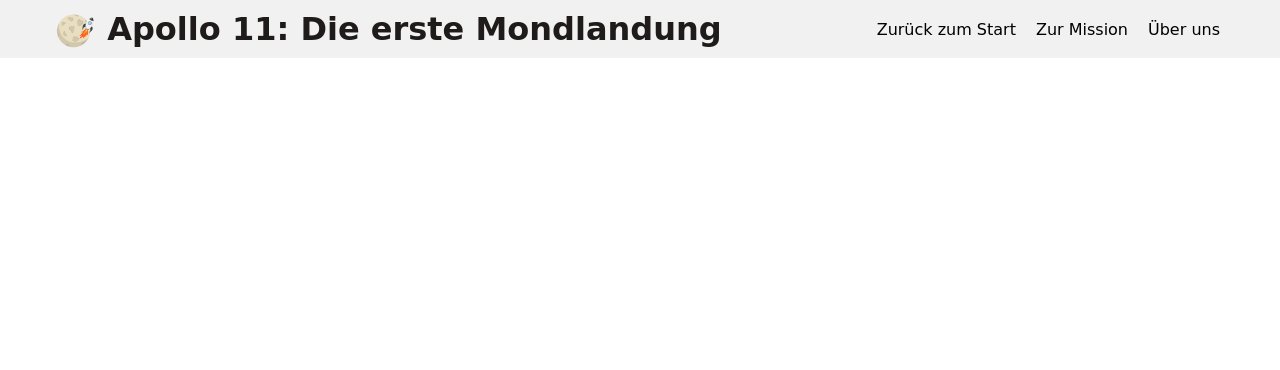
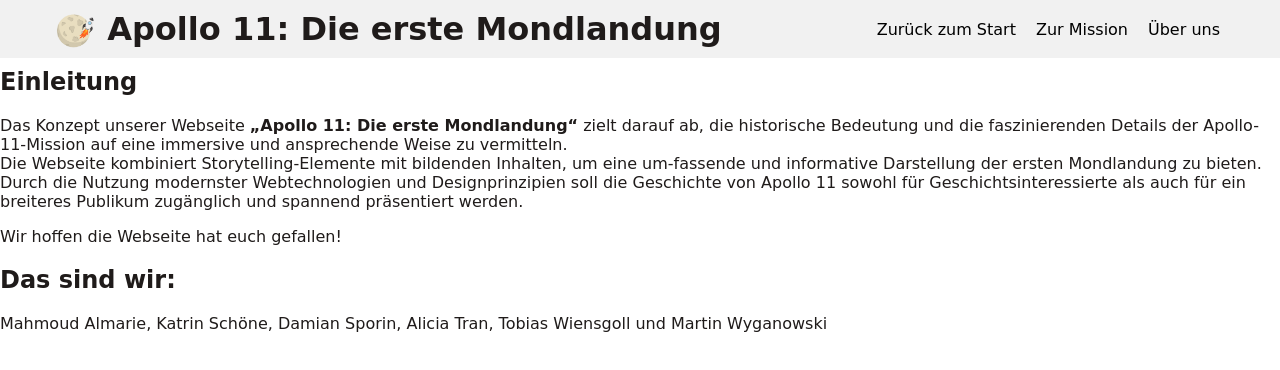
Before and after one commit to TobiasWiensgoll/ApolloParallax, a plain HTML site: page form.html in a window 1280 px wide. Shown: the top 370 px of the page. Drawn offline with nearby package versions, Linux system fonts and the light colour scheme; a web font is replaced by a local one.

Commit message:
Form vervollständigt

```diff
--- a/form.html
+++ b/form.html
@@ -26,6 +26,7 @@
     </head>
 
     <body>
+
         <!-- Menüleiste-->
         <div class="fixed">
             <header>
@@ -40,6 +41,43 @@
                 </nav>
             </header>
         </div>
+
+
+        <!-- Hier folgt ein Abschnitt mit Informationen über uns-->
+        <main>
+            <div class="ParallaxContainer">
+            <section id="Oben">
+                <h2>Hallo</h2>
+            </section>
+            </div>
+
+            <div class="ParallaxContainer">
+                <section id="Einleitung">
+                    <h2>Einleitung</h2>
+                    <p>Das Konzept unserer Webseite <b>„Apollo 11: Die erste Mondlandung“</b> zielt darauf ab, die historische Bedeutung und die faszinierenden Details der Apollo-11-Mission auf eine immersive und ansprechende Weise zu vermitteln.
+                        <br>Die Webseite kombiniert Storytelling-Elemente mit bildenden Inhalten, um eine um-fassende und informative Darstellung der ersten Mondlandung zu bieten. Durch die Nutzung modernster Webtechnologien und Designprinzipien soll die Geschichte von Apollo 11 sowohl für Geschichtsinteressierte als auch für ein breiteres Publikum zugänglich und spannend präsentiert werden.
+                        </p>
+                </section>
+                </div>
+
+
+            <div class="ParallaxContainer">
+            <section id="Fazit">
+                <p>Wir hoffen die Webseite hat euch gefallen!</p>
+            </section>
+            </div>
+
+            <div class="ParallaxContainer">
+                <section id="Team">
+                    <h2>Das sind wir: </h2>
+                    <p>
+                        Mahmoud Almarie, Katrin Schöne, Damian Sporin, Alicia Tran, Tobias Wiensgoll und Martin Wyganowski
+                    </p>
+                </section>
+            </div>
+
+
+        </main>
     </body>
 
 </html>
```
